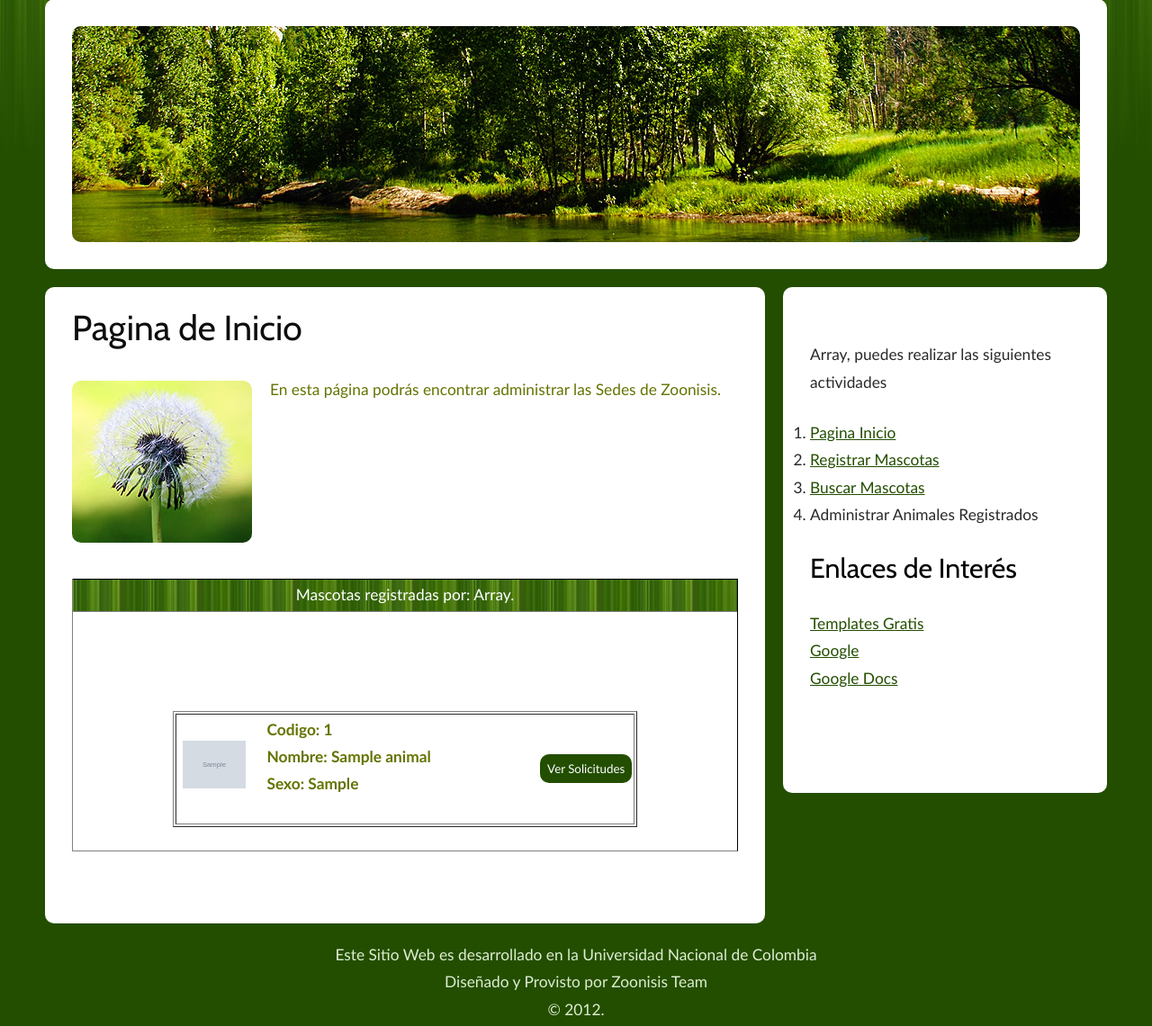
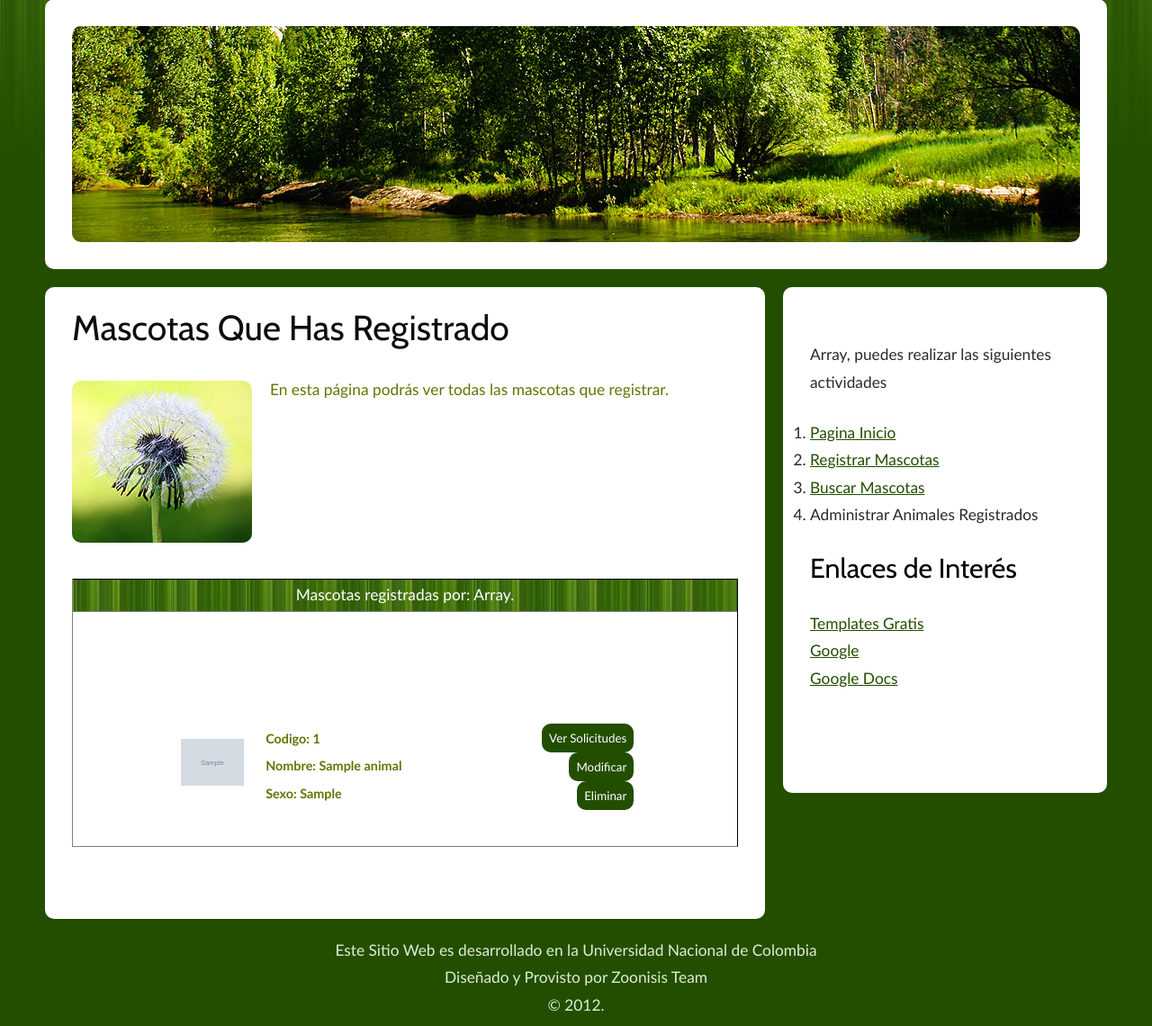
Before and after one commit to alexgm5555/proyecto-siz-ingenieria-de-software-ii, a PHP site: page /MascotasRegistradas.php in a window 1280 px wide. Shown: the part 206-1346 px from the top of the page at 90% size. Run offline with PHP 8.4, Linux system fonts and the light colour scheme; a user stored in the database is signed in; tables that the repository leaves empty hold one stand-in row (values such as "Sample post"); grey boxes marked "Sample" are stand-in pictures; lists and menus that the app fills with data are empty.

Commit message:
Modifique la fuente y coloque unos botones para administtraranimalseleccionado.php

```diff
--- a/MascotasRegistradas.php
+++ b/MascotasRegistradas.php
@@ -64,8 +64,8 @@ else{
 			  <div id="content">
 
 					<div id="box1">
-						<h2>Pagina de Inicio</h2>
-					  <img class="left round" src="images/pic02.jpg" width="200" height="180" alt=""  />En esta página podrás encontrar administrar las Sedes de Zoonisis.</div>
+						<h2>Mascotas Que Has Registrado</h2>
+					  <img class="left round" src="images/pic02.jpg" width="200" height="180" alt=""  />En esta página podrás ver todas las mascotas que registrar.</div>
 
 				<div id="box2" align="center">
 <div id="Accordion1" class="Accordion" tabindex="0">
@@ -83,7 +83,7 @@ include ("conexionMySQL.php");
 $conexion = Conectarse();
 $re=mysql_query("select * from animal");
 
-	?><table width="70%" border="1" ><?php
+	?><table width="70%" border="0" ><?php
                                     while($f=mysql_fetch_array($re)){
 									?>
 <tr>
@@ -95,7 +95,7 @@ $re=mysql_query("select * from animal");
 	echo'<img src="'.$f['Foto'].'"width="70" heigth="90"/>';
 ?></th>
                         <th width="3%"  scope="col"border="" >&nbsp;</th>
-                        <th width="44%" align="left" scope="col"> <p>Codigo:
+                        <th width="55%" align="left" scope="col"> <h5>Codigo:
                           <?php
 
 	echo $f['idAnimal'];
@@ -111,15 +111,19 @@ $re=mysql_query("select * from animal");
                           <?php
 	echo $f['Sexo'];
 ?>
-                        </p></th>
-                        <th width="37%" align="center" scope="col"><?php
+                        </h5></th>
+                        <th width="26%" align="center" scope="col"><a href="AdministrarAnimalSeleccionado.php">
+                        <?php
 						 $id= $f['idAnimal'];
 
 						#codigo para enviar los valores del animal seleccionado
 echo "<a href=AdministrarAnimalSeleccionado.php?idAnimal=$id>";
 ?>
-                          <input name="Adopta" type="submit" class="inputButton" id="Adoptar" value="Ver Solicitudes"/>
-                          </p>
+                        <input name="Adopta" type="submit" class="inputButton" id="Adoptar" value="Ver Solicitudes"/>
+                        </p>
+
+                        <input name="Adoptar2" type="submit" class="inputButton" id="Adoptar3" value="Modificar"/>
+                        <input name="Adoptar" type="submit" class="inputButton" id="Adoptar2" value="Eliminar"/>
                         </a></th>
                       </tr>
                     </table>
```
